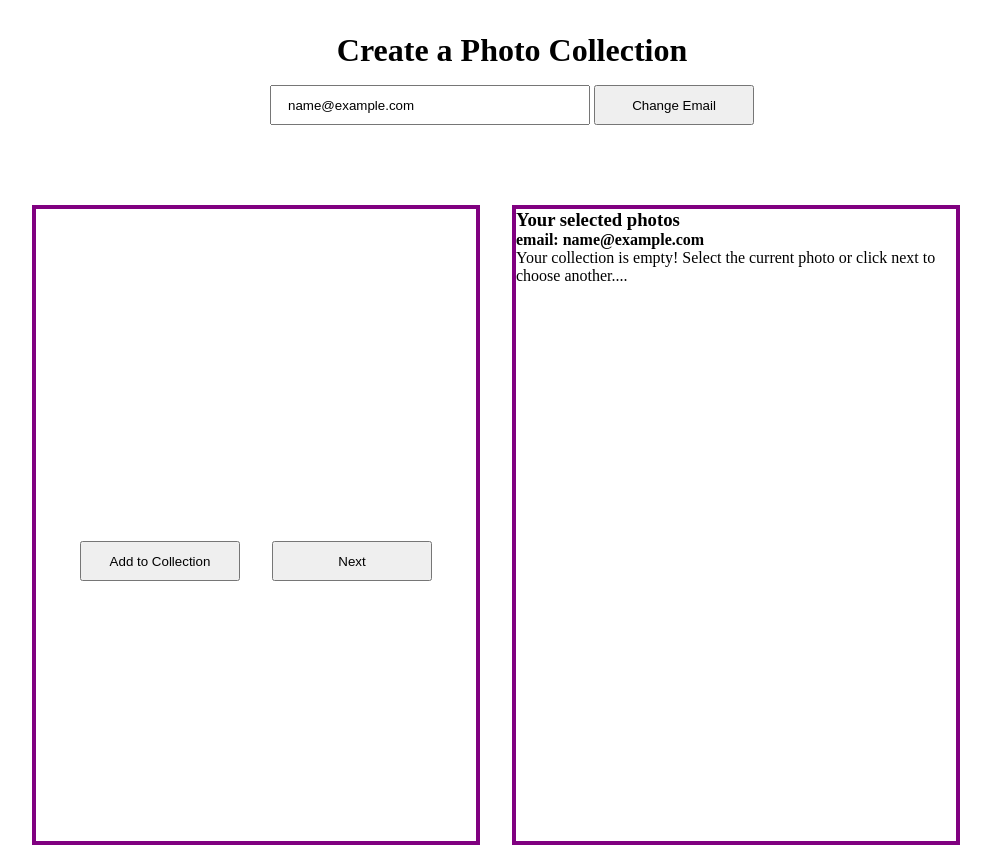
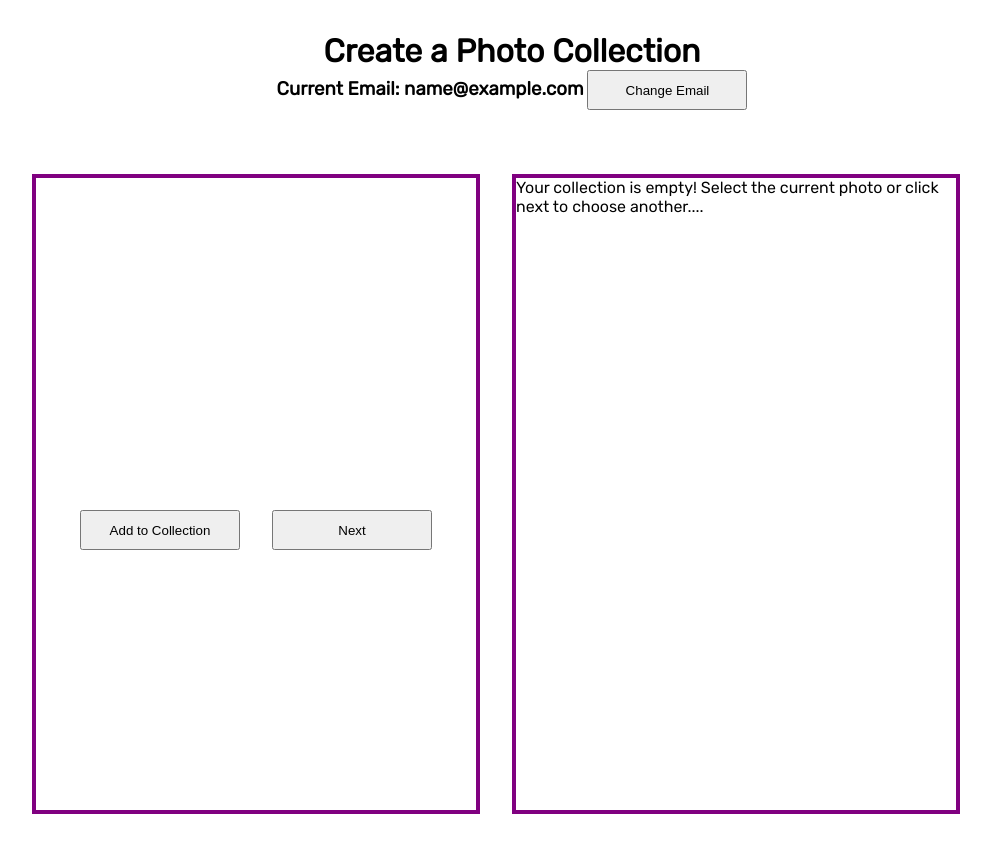
Before and after one commit to marianneporter/javascript-photos-array, a plain HTML site: page index.html in a window 1280 px wide. Both pictures are taken after typing "name@example.com" into the empty fields and a click on the button "Add Email". Shown: the whole page, without its empty margins (128-1119 px from the left). After the commit the page ends 814 px from the top, so only its background shows below. Drawn offline with nearby package versions, Linux system fonts and the light colour scheme; files that its build step writes are made by us from their sources; no server answers.

Commit message:
further changes to input

```diff
--- a/index.html
+++ b/index.html
@@ -10,12 +10,16 @@
 <body>
     <header class="header">
         <h1>Create a Photo Collection</h1>
-        <div class="email-div">
+        <div class="enter-email">
             <input type="text"
-             class="email"
-             placeholder="Please enter your email">
-            <button class="add-change-email-btn">Add Email</button>
+                   class="email-input"
+                   placeholder="Please enter your email">
+            <button class="add-email-btn">Add Email</button>
             <p class="email-error-message"></p>
+        </div>
+        <div class="current-email">
+            <h3 class="current-email-content">Current Email: <span class="current-selected-email"></span></h3>
+            <button class="change-email-btn">Change Email</button>
         </div>
     </header>
     <main class="main">
@@ -30,7 +34,7 @@
         </div>
         <div class="photo-collection">
             <div class="heading">
-                <h3>Please enter you email to start your collection</h3>
+
 
             </div>
             <div class="selected-photos">
--- a/js/main.js
+++ b/js/main.js
@@ -4,8 +4,12 @@ const getNewPhotoBtn = document.querySelector('.get-new-photo-btn')
 const photoCollection = document.querySelector('.photo-collection');
 const photoCollectionHeading = document.querySelector('.photo-collection .heading');
 const selectedPhotos = document.querySelector('.selected-photos');
-const addChangeEmailBtn = document.querySelector('.add-change-email-btn');
-const emailEl = document.querySelector('.email');
+const addEmailBtn = document.querySelector('.add-email-btn');
+const changeEmailBtn = document.querySelector('.change-email-btn');
+const currentSelectedEmail = document.querySelector('.current-selected-email');
+const enterEmail = document.querySelector('.enter-email');
+const currentEmail = document.querySelector('.current-email');
+const emailEl = document.querySelector('.email-input');
 const emailErrorMsg = document.querySelector(".email-error-message");
 
 const apiService = new ApiService();
@@ -26,11 +30,16 @@ addPhotoBtn.addEventListener('click', () => {
     appStateService.addPhotoForCurrentUser(randomPhotoElement.src);
 
     if (appStateService.currentUserPhotoCount() === 1) {
-        console.log('going to change html count ===1');
         photoCollectionHeading.innerHTML =  outputHeading();
     }
 
     addPhotoCollectionElement(randomPhotoElement.src);
+
+    apiService.fetchRandomPhoto()
+    .then(res => {
+        randomPhotoElement.src = res;
+    })
+
 });
 
 getNewPhotoBtn.addEventListener('click', () => {
@@ -40,19 +49,38 @@ getNewPhotoBtn.addEventListener('click', () => {
     });
 });
 
-addChangeEmailBtn.addEventListener('click', () => {
+addEmailBtn.addEventListener('click', () => {
 
     let validateCheck = validateEmail(emailEl.value);
-    if (validateCheck.valid) {
-        addChangeEmailBtn.innerText="Change Email";
-        selectedPhotos.innerHTML="";
-        let existingPhotos = appStateService.getOrAddUser(emailEl.value);
-        photoCollectionHeading.innerHTML =  outputHeading();
-               existingPhotos.forEach(p => addPhotoCollectionElement(p));
+
+    if (!validateCheck.valid) {
+        emailErrorMsg.textContent = validateCheck.message;
+        return;
+    }
+
+    //change heading to include selected email and invite user to change it
+    enterEmail.style.display = "none";
+    currentEmail.style.display = "block";
+    currentSelectedEmail.textContent =  emailEl.value;
+
+    // valid email display existing photos or empty collection with message
+    let existingPhotos = appStateService.getOrAddUser(emailEl.value);
+
+    if (existingPhotos.length == 0) {
+        selectedPhotos.textContent = `Your collection is empty! Select the current photo
+                                              or click next to choose another....`;
     } else {
-        emailErrorMsg.textContent = validateCheck.message;
+        existingPhotos.forEach(p => addPhotoCollectionElement(p));
     }
+
 });
+
+changeEmailBtn.addEventListener('click', () => {
+    enterEmail.style.display = "block";
+    currentEmail.style.display = "none";
+    selectedPhotos.innerHTML = "";
+    emailEl.value = "";
+})
 
 emailEl.addEventListener('input', () => {
     emailErrorMsg.textContent = "";
@@ -78,22 +106,22 @@ function validateEmail(email) {
     return { valid: true, message: null };
 }
 
-function outputHeading() {
+// function outputHeading() {
 
-    if (!appStateService.currentUser) {
-        return `<h3>Please enter you email to start your collection</h3>`;
-    }
+//     if (!appStateService.currentUser) {
+//         return `<h3>Please enter your email to start your collection</h3>`;
+//     }
 
-    let outputHeading =    `
-            <h3>Your selected photos </h3>
-            <h4>email: <span class="current-email">${appStateService.currentUser.email}</span></h4>
-        `;
+//     let outputHeading =    `
+//             <h3>Your selected photos </h3>
+//             <h4>email: <span class="current-email">${appStateService.currentUser.email}</span></h4>
+//         `;
 
-    if (appStateService.currentUserPhotoCount() ===  0) {
-        outputHeading +=
-           `<p>Your collection is empty! Select the current photo or click next to choose another....</p>`
-    }
+//     if (appStateService.currentUserPhotoCount() ===  0) {
+//         outputHeading +=
+//            `<p>Your collection is empty! Select the current photo or click next to choose another....</p>`
+//     }
 
-    return outputHeading;
+//     return outputHeading;
 
-}
+// }
--- /dev/null
+++ b/scss/_defaults.scss
@@ -0,0 +1,24 @@
+@font-face {
+    font-family: 'Rubik Regular';
+    src: url("/assets/fonts/Rubik-Regular.ttf") format("truetype");
+}
+
+body {
+    overflow-x: hidden;
+    font-family: 'Rubik Regular';
+}
+
+
+input, textarea {
+    font-family: 'Rubik Regular';
+}
+
+textarea::placeholder, input::placeholder {
+    font-family: 'Rubik Regular';
+}
+
+* {
+    margin: 0;
+    padding: 0;
+    box-sizing: border-box;
+}
--- a/scss/_main.scss
+++ b/scss/_main.scss
@@ -3,16 +3,24 @@
     text-align: center;
 
 
-    .email {
+    .email-input {
         height: 2.5rem;
         width: 20rem;
         margin-top: 1rem;
         padding-left: 1rem;
     }
 
-    .add-change-email-btn {
+    .add-email-btn, .change-email-btn {
         height: 2.5rem;
         width: 10rem;
+    }
+
+    .current-email {
+        display: none;
+    }
+
+    .current-email-content {
+        display: inline-block;
     }
 }
 
--- a/scss/_resets.scss
+++ /dev/null
@@ -1,5 +0,0 @@
-* {
-    margin: 0;
-    padding: 0;
-    box-sizing: border-box;
-}
--- a/scss/index.scss
+++ b/scss/index.scss
@@ -1,2 +1,2 @@
-@import 'resets';
+@import 'defaults';
 @import 'main';
```
Also changed, not shown: scss/_typography.scss (added).
